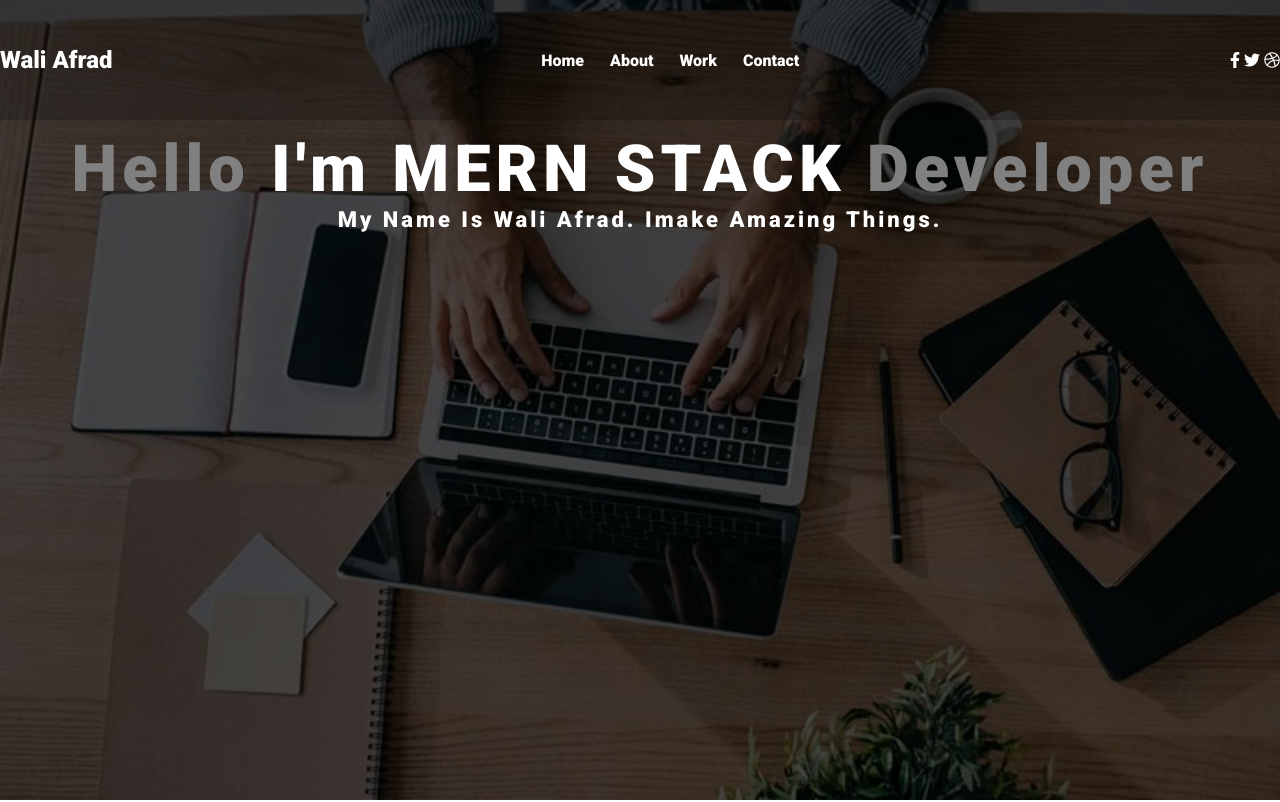
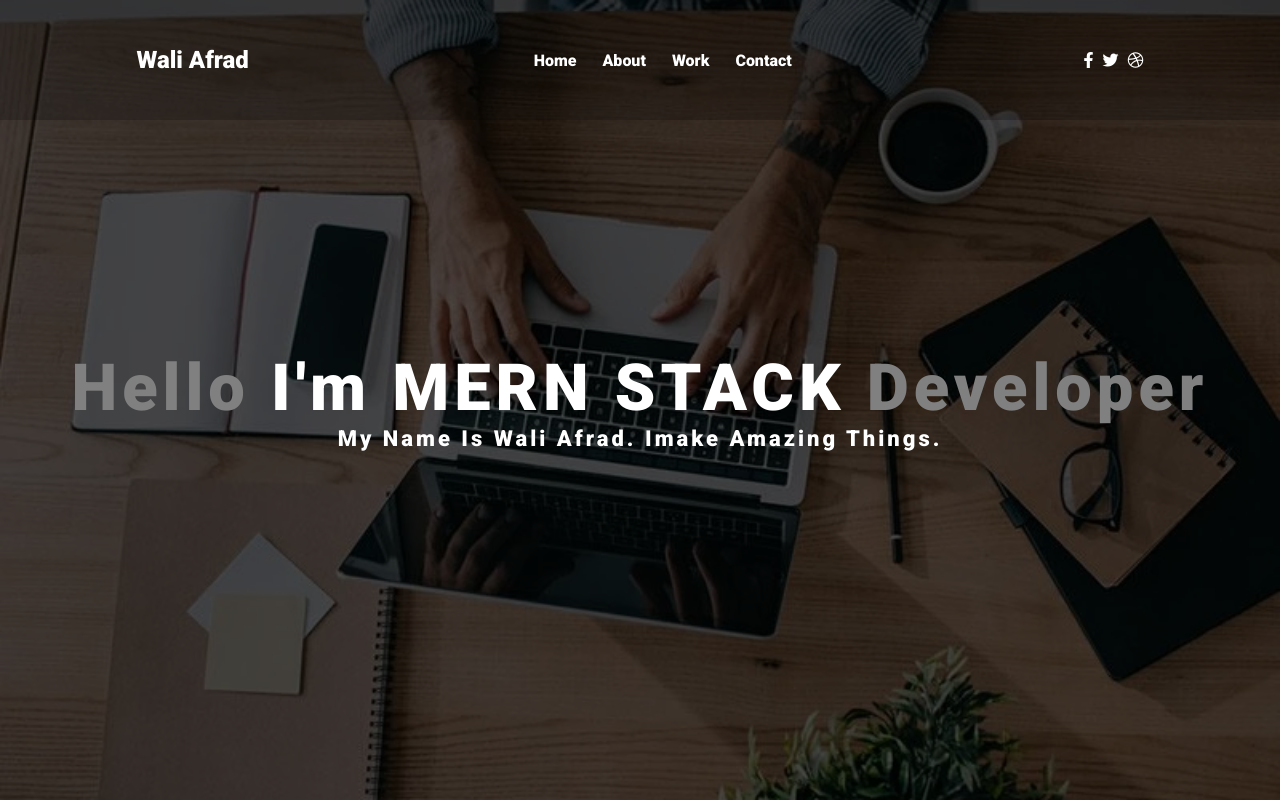
Before and after one commit to waliafrad/portfolio-02, a plain HTML site: page index.html in a window 1280 px wide. Shown: the top 802 px of the page. Drawn offline with Linux system fonts and the light colour scheme.

Commit message:
adding some css

```diff
--- a/css/style.css
+++ b/css/style.css
@@ -26,7 +26,7 @@ a{
 }
 .navigation-section {
 	display: flex;
-	justify-content: space-between;
+	justify-content: space-around;
 	align-items: center;
 	background-color: #0606063b;
 	min-height: 15vh;
@@ -54,15 +54,25 @@ a{
 }
 .social-icon span i{
     color: white;
+    padding: 5px;
+}
+.social-icon span i:last-child{
+    padding-right: 0;
 }
 .content-section{
     width: 100%;
     height: 100vh;
+    position: relative;
 }
 .home-content {
-	text-align: center;
-	padding: 131px 0;
-	color: white;
+    text-align: center;
+    position: absolute;
+    left: 50%;
+    top: 50%;
+    width: 100%;
+    height: auto;
+    color: white;
+    transform: translateX(-50%) translateY(-50%);
 }
 .home-content h1 {
 	font-size: 65px;
```
